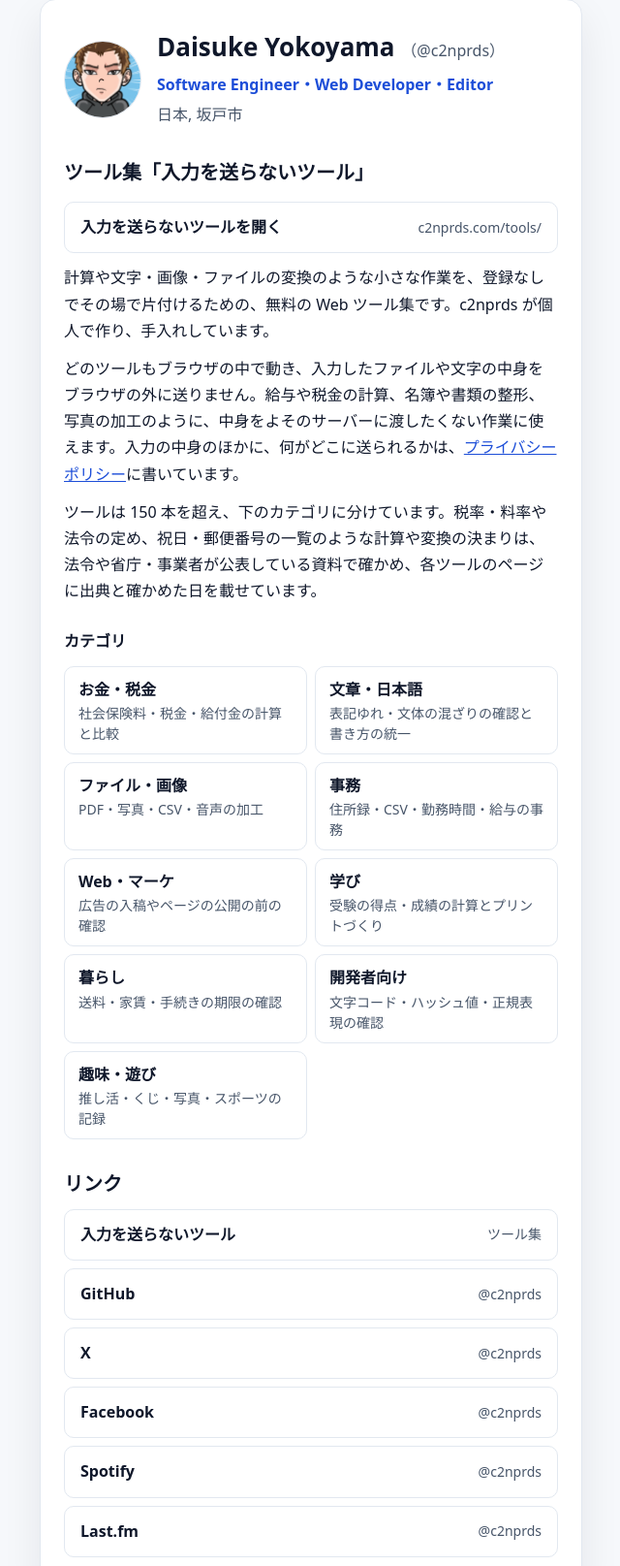
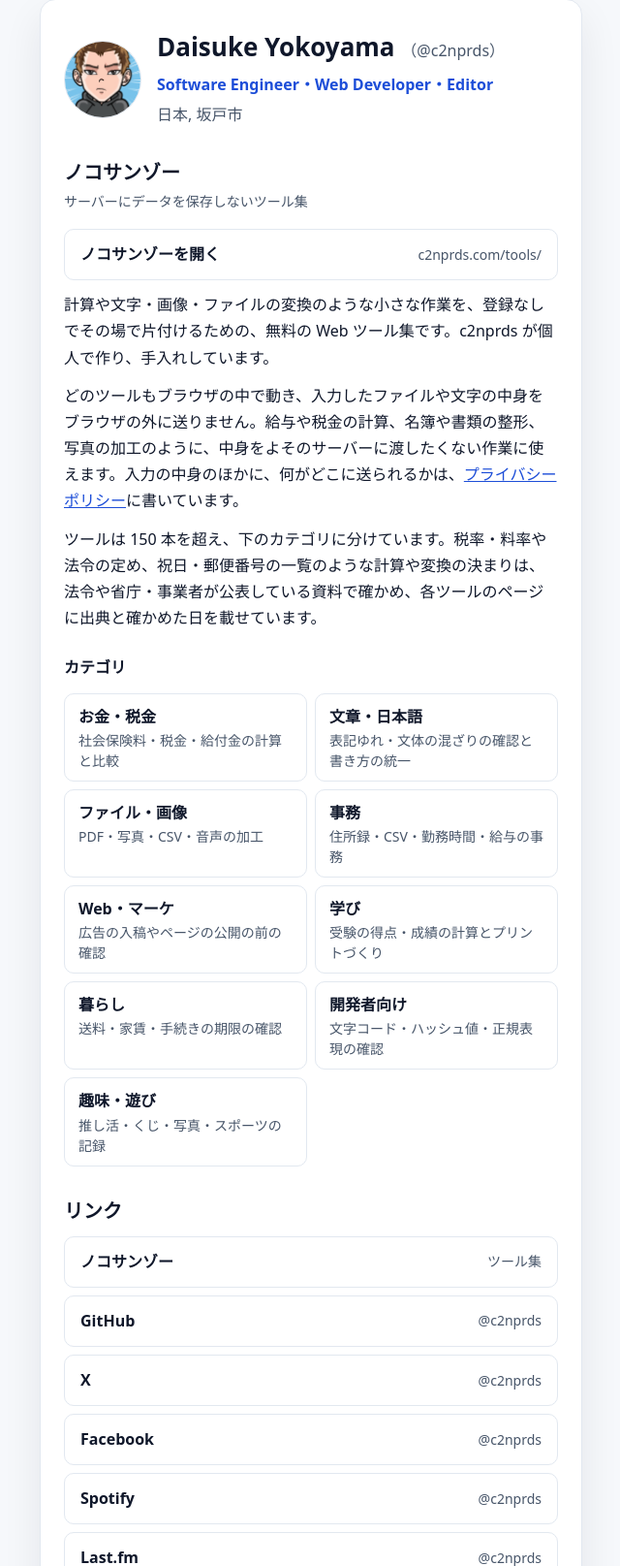
Before and after one commit to c2nprds/c2nprds.github.io, a plain HTML site: page index.html in a window 1280 px wide. Shown: the part 49-1664 px from the top of the page at 97% size, without its empty margins (319-959 px from the left). Drawn offline with Linux system fonts and the light colour scheme.

Commit message:
feat: ツール集の名前をノコサンゾーに変え、サブタイトル「サーバーにデータを保存しないツール集」を添える

```diff
--- a/index.html
+++ b/index.html
@@ -4,11 +4,11 @@
 <meta charset="utf-8">
 <meta name="viewport" content="width=device-width, initial-scale=1">
 <title>c2nprds.com</title>
-<meta name="description" content="Daisuke Yokoyama（c2nprds）の自己紹介。Software Engineer・Web Developer・Editor。坂戸市在住。入力した中身を送らずにブラウザの中で使える無料の Web ツール集「入力を送らないツール」を作っています。">
+<meta name="description" content="Daisuke Yokoyama（c2nprds）の自己紹介。Software Engineer・Web Developer・Editor。坂戸市在住。サーバーにデータを保存しない無料の Web ツール集「ノコサンゾー」を作っています。">
 <link rel="canonical" href="https://c2nprds.com/">
 <meta property="og:type" content="profile">
 <meta property="og:title" content="c2nprds.com">
-<meta property="og:description" content="Daisuke Yokoyama（c2nprds）の自己紹介。Software Engineer・Web Developer・Editor。坂戸市在住。入力した中身を送らずにブラウザの中で使える無料の Web ツール集「入力を送らないツール」を作っています。">
+<meta property="og:description" content="Daisuke Yokoyama（c2nprds）の自己紹介。Software Engineer・Web Developer・Editor。坂戸市在住。サーバーにデータを保存しない無料の Web ツール集「ノコサンゾー」を作っています。">
 <meta property="og:url" content="https://c2nprds.com/">
 <meta property="og:site_name" content="c2nprds.com">
 <meta property="og:locale" content="ja_JP">
@@ -31,7 +31,7 @@
   }
 </script>
 <style>
-  /* 色はツール集（入力を送らないツール）にそろえる。書体は外から読まず、端末の書体を使う */
+  /* 色はツール集（ノコサンゾー）にそろえる。書体は外から読まず、端末の書体を使う */
   :root {
     --c-bg: #f6f8fb;
     --c-surface: #ffffff;
@@ -107,8 +107,8 @@
   section a:not(.link):not(.category) { color: var(--c-accent-ink); }
   /* ツール集を開くリンクは、見出しのすぐ下に置いて目立たせる（色はほかのリンクと同じ） */
   .tools-open { margin-top: 16px; }
-  /* 狭い画面で、見出しのサイト名が語の途中で割れないよう、かぎかっこごとにまとめる */
-  .nowrap { white-space: nowrap; }
+  /* 見出しのサイト名に添えるサブタイトル */
+  section p.tools-subtitle { margin-top: 4px; color: var(--c-muted); font-size: 14px; }
   /* 狭い画面では、リンクの名前が 2 行に割れないよう、横の URL を出さない */
   @media (max-width: 479px) { .tools-open span { display: none; } }
   /* カテゴリは名前と短い説明を 2 行で出す。幅に余裕があれば 2 列にする */
@@ -147,8 +147,9 @@
     </div>
   </div>
   <section aria-labelledby="tools-heading">
-    <h2 id="tools-heading">ツール集<span class="nowrap">「入力を送らないツール」</span></h2>
-    <a class="link tools-open" href="https://c2nprds.com/tools/">入力を送らないツールを開く <span>c2nprds.com/tools/</span></a>
+    <h2 id="tools-heading">ノコサンゾー</h2>
+    <p class="tools-subtitle">サーバーにデータを保存しないツール集</p>
+    <a class="link tools-open" href="https://c2nprds.com/tools/">ノコサンゾーを開く <span>c2nprds.com/tools/</span></a>
     <p>計算や文字・画像・ファイルの変換のような小さな作業を、登録なしでその場で片付けるための、無料の Web ツール集です。c2nprds が個人で作り、手入れしています。</p>
     <p>どのツールもブラウザの中で動き、入力したファイルや文字の中身をブラウザの外に送りません。給与や税金の計算、名簿や書類の整形、写真の加工のように、中身をよそのサーバーに渡したくない作業に使えます。入力の中身のほかに、何がどこに送られるかは、<a href="https://c2nprds.com/tools/privacy/">プライバシーポリシー</a>に書いています。</p>
     <p>ツールは 150 本を超え、下のカテゴリに分けています。税率・料率や法令の定め、祝日・郵便番号の一覧のような計算や変換の決まりは、法令や省庁・事業者が公表している資料で確かめ、各ツールのページに出典と確かめた日を載せています。</p>
@@ -168,7 +169,7 @@
   <section aria-labelledby="links-heading">
     <h2 id="links-heading">リンク</h2>
     <ul>
-      <li><a class="link" href="https://c2nprds.com/tools/">入力を送らないツール <span>ツール集</span></a></li>
+      <li><a class="link" href="https://c2nprds.com/tools/">ノコサンゾー <span>ツール集</span></a></li>
       <li><a class="link" href="https://github.com/c2nprds">GitHub <span>@c2nprds</span></a></li>
       <li><a class="link" href="https://x.com/c2nprds">X <span>@c2nprds</span></a></li>
       <li><a class="link" href="https://www.facebook.com/c2nprds">Facebook <span>@c2nprds</span></a></li>
```
